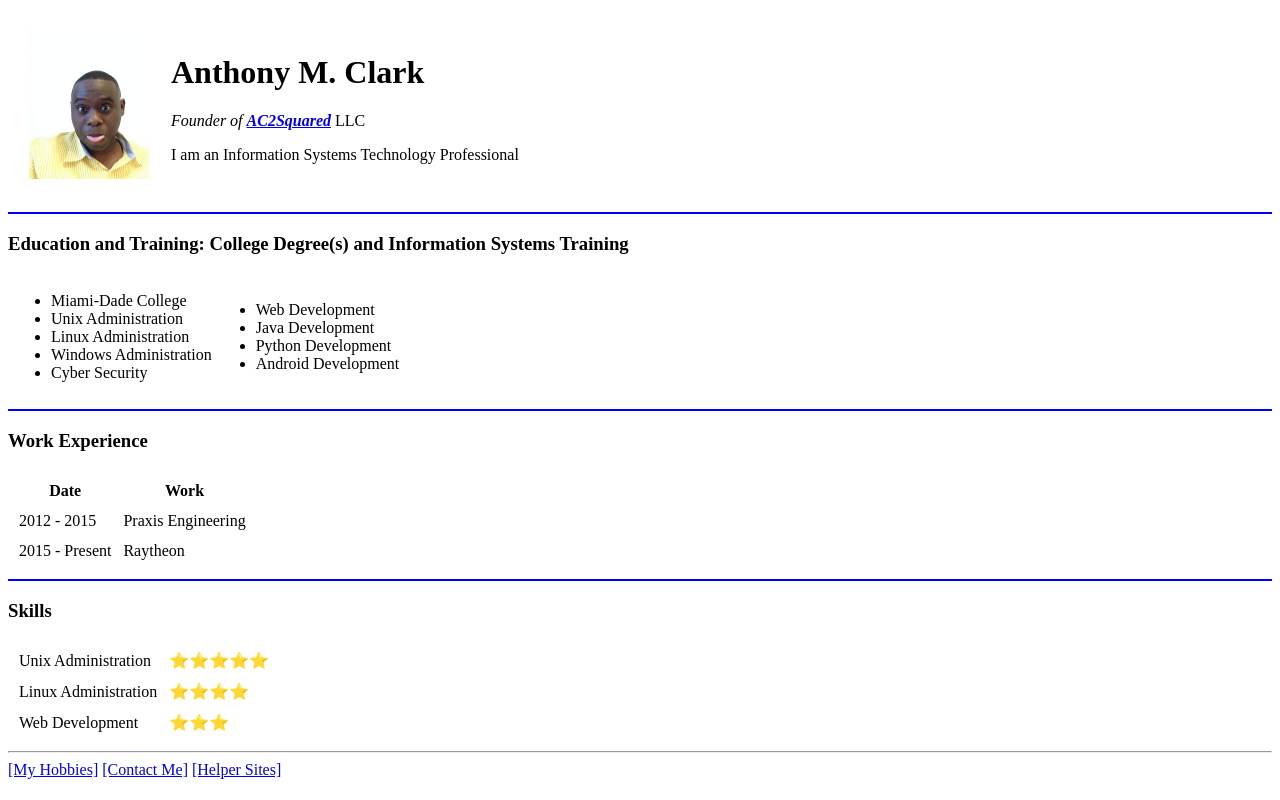
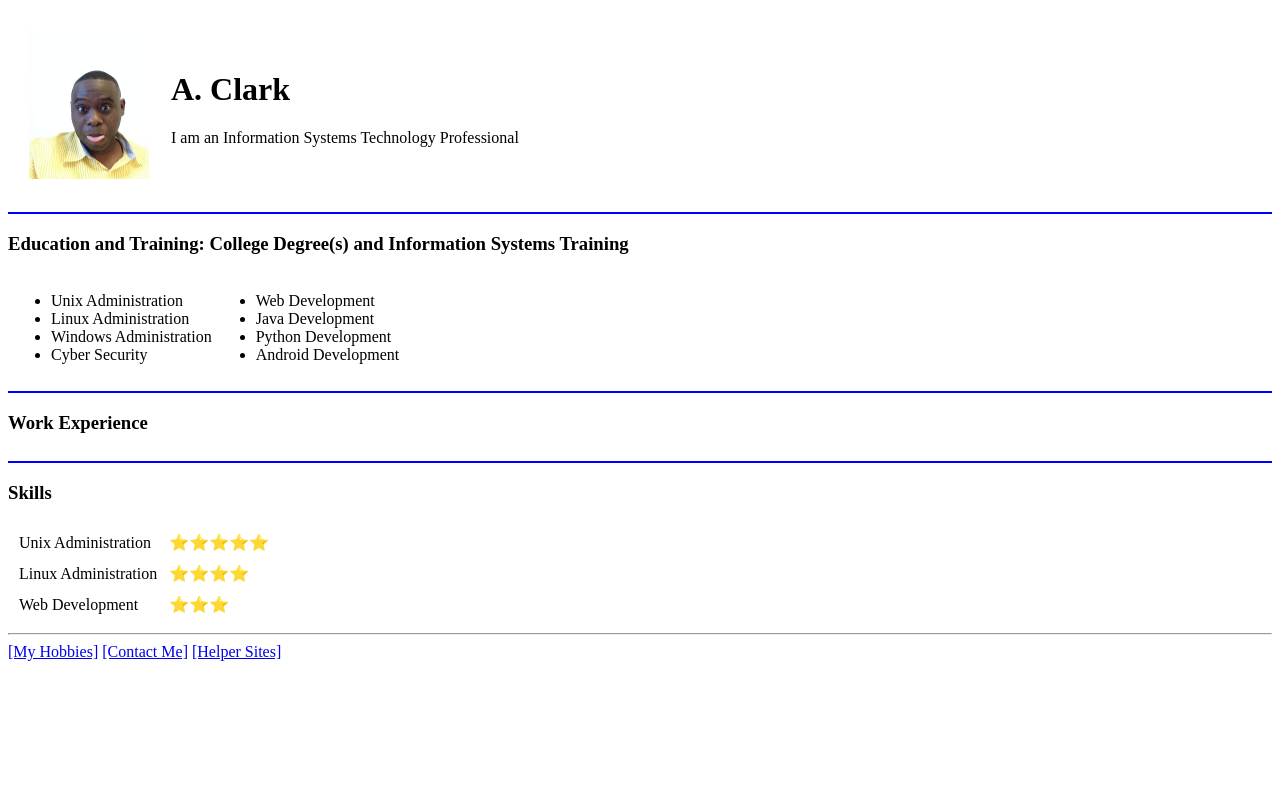
Before and after one commit to anmclark/cv, a plain HTML site: page index.html in a window 1280 px wide. Drawn offline with Linux system fonts and the light colour scheme.

Commit message:
Add files via upload

```diff
--- a/index.html
+++ b/index.html
@@ -2,15 +2,14 @@
 <html lang="en">
 <head>
     <meta charset="UTF-8">
-    <title>Anthony's Personal Site</title>
+    <title>A's Personal Site</title>
 </head>
 <body vlink="blue">
     <table cellspacing="20">
         <tr>
             <td><img src="images\anthony1.png" width="120" height="150" alt="anthony image"></td>
             <td>
-                <h1>Anthony M. Clark</h1>
-                <p><em>Founder of <strong><a href="https://ac2squared.com/" target="_blank">AC2Squared</a></strong></em> LLC</p>
+                <h1>A. Clark</h1>
                 <p>I am an Information Systems Technology Professional</p>
             </td>
         </tr>
@@ -21,7 +20,7 @@
     <tr>
         <td>
         <ul>
-            <li>Miami-Dade College</li>
+
             <li>Unix Administration</li>
             <li>Linux Administration</li>
             <li>Windows Administration</li>
@@ -42,19 +41,7 @@
     <hr color="blue">
     <h3>Work Experience</h3>
     <table cellspacing="10">
-        <thead>
-        <tr>
-            <th>Date</th>
-            <th>Work</th>
-        </tr>
-        </thead>
-        <tbody>
-        <tr>
-            <td>2012 - 2015</td> <td>Praxis Engineering</td>
-        </tr>
-        <tr>
-            <td>2015 - Present</td> <td>Raytheon</td>
-        </tr>
+
         </tbody>
         <tfoot>
 
```
